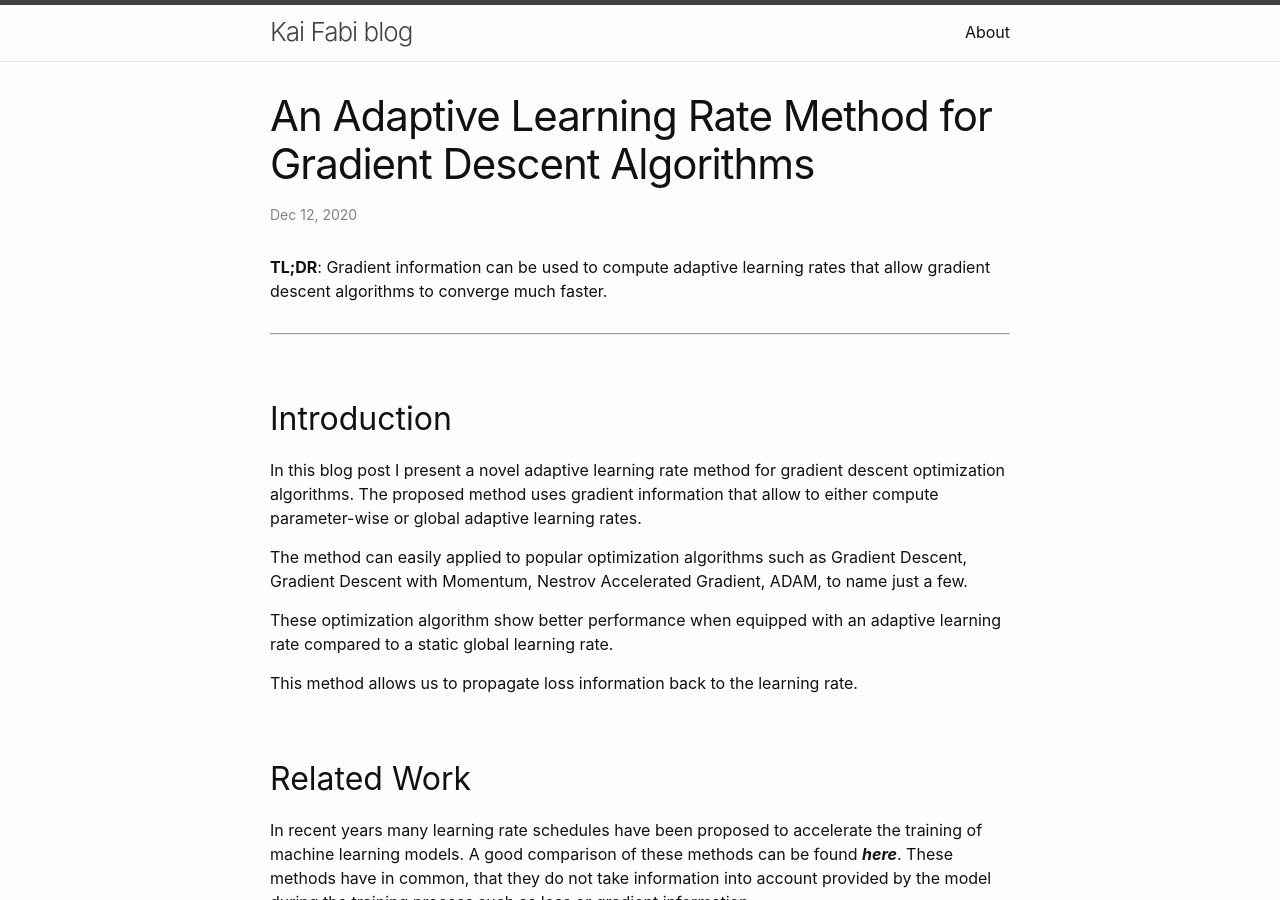
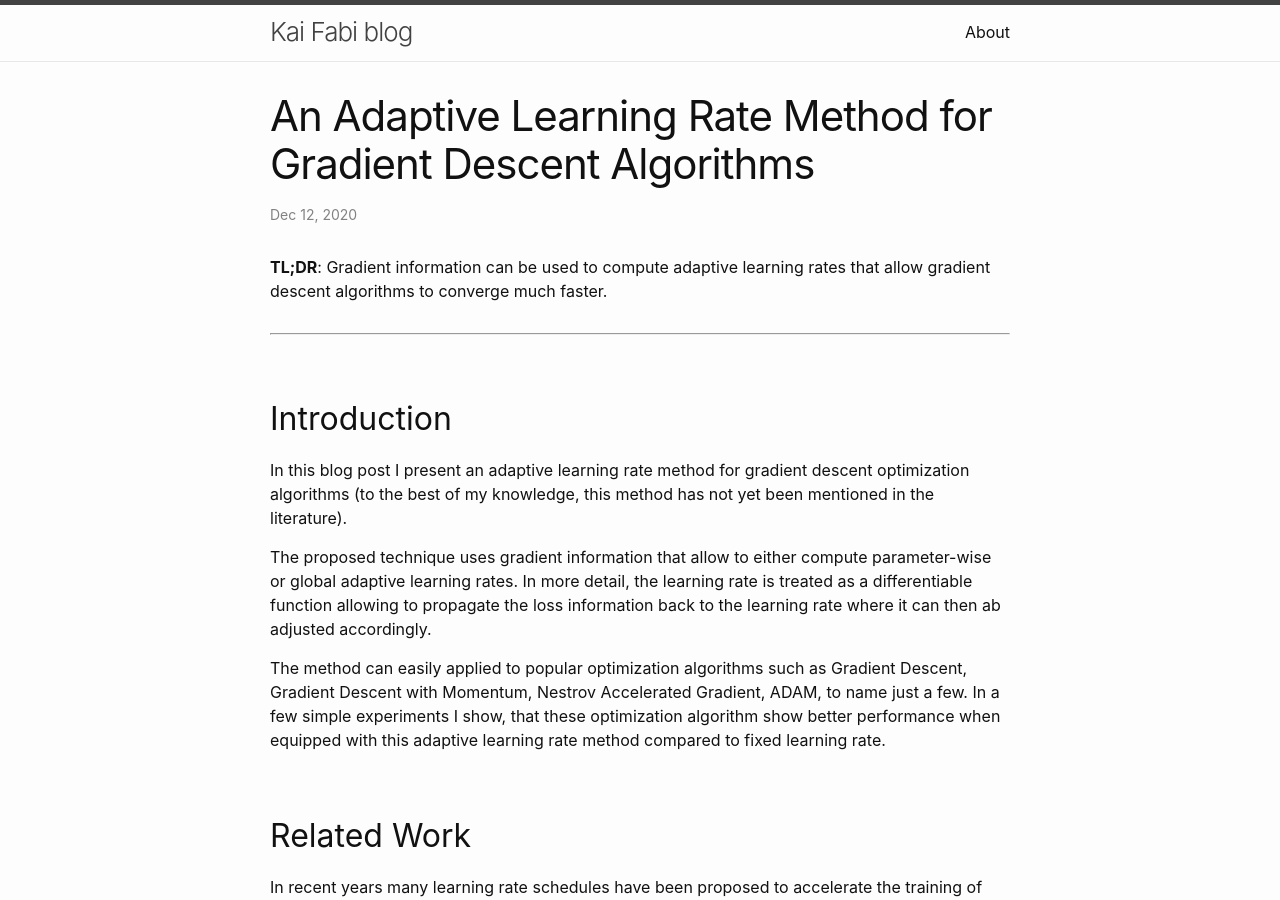
Before and after one commit to kaifishr/kaifishr.github.io, a Jekyll site: the page built from _posts/2020-12-12-adaptive-learning-rate-method.md, in a window 1280 px wide and 900 px high. Built offline with Jekyll 4.4.1, drawn with Linux system fonts in a browser that asks for light colours; formulas are drawn with MathJax 3.

Commit message:
- Improved introduction

```diff
--- a/_posts/2020-12-12-adaptive-learning-rate-method.md
+++ b/_posts/2020-12-12-adaptive-learning-rate-method.md
@@ -10,13 +10,12 @@ date:   2020-12-12 12:12:12
 
 ## Introduction
 
-In this blog post I present a novel adaptive learning rate method for gradient descent optimization algorithms. The proposed method uses gradient information that allow to either compute parameter-wise or global adaptive learning rates.
+In this blog post I present an adaptive learning rate method for gradient descent optimization algorithms (to the best of my knowledge, this method has not yet been mentioned in the literature).
 
-The method can easily applied to popular optimization algorithms such as Gradient Descent, Gradient Descent with Momentum, Nestrov Accelerated Gradient, ADAM, to name just a few.
+The proposed technique uses gradient information that allow to either compute parameter-wise or global adaptive learning rates. In more detail, the learning rate is treated as a differentiable function allowing to propagate the loss information back to the learning rate where it can then ab adjusted accordingly.
 
-These optimization algorithm show better performance when equipped with an adaptive learning rate compared to a static global learning rate.
+The method can easily applied to popular optimization algorithms such as Gradient Descent, Gradient Descent with Momentum, Nestrov Accelerated Gradient, ADAM, to name just a few. In a few simple experiments I show, that these optimization algorithm show better performance when equipped with this adaptive learning rate method compared to fixed learning rate.
 
-This method allows us to propagate loss information back to the learning rate.
 
 ## Related Work
 
```
